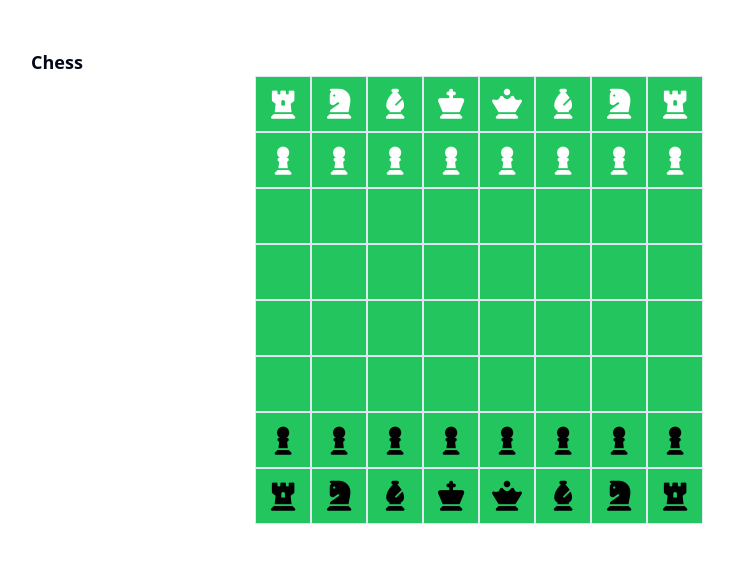
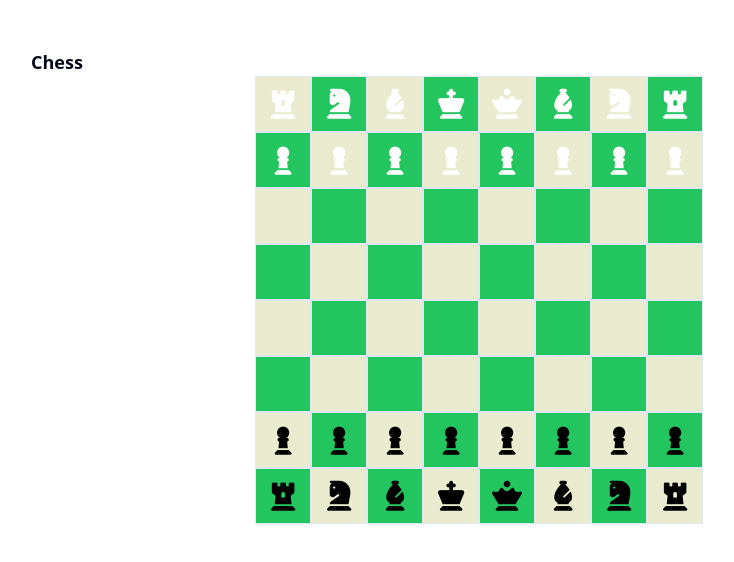
Before and after one commit to jashandeep31/chess, a React (Vite) app in the folder frontend/: page /chess in a window 1280 px wide. Shown: the top 562 px of the page, without its empty margins (161-895 px from the left). Built offline with nearby package versions, Linux system fonts and the light colour scheme.

Commit message:
fixed the color scheme

```diff
--- a/frontend/src/pages/chess/components/ChessBox.tsx
+++ b/frontend/src/pages/chess/components/ChessBox.tsx
@@ -15,13 +15,24 @@ const ChessBox = ({
       className={` aspect-square  flex items-center justify-center border ${
         index % 2 !== 0 && parentIndex % 2 !== 0
           ? "bg-[#ebeccf]"
-          : "bg-green-500"
+          : ""
       }
-           ${
-             index % 2 === 0 && parentIndex % 2 === 0
-               ? "bg-[#ebeccf]"
-               : "bg-green-500"
-           }`}
+      ${
+        index % 2 === 0 && parentIndex % 2 === 0
+          ? "bg-[#ebeccf]"
+          : ""
+      }
+      ${
+        index % 2 === 0 && parentIndex % 2 !== 0
+          ? "bg-green-500"
+          : ""
+      }
+      ${
+        index % 2 !== 0 && parentIndex % 2 === 0
+          ? "bg-green-500"
+          : ""
+      }
+           `}
     >
       {col.piece ? <i className={cn(col.piece, "text-3xl ")}></i> : null}
     </div>
```
